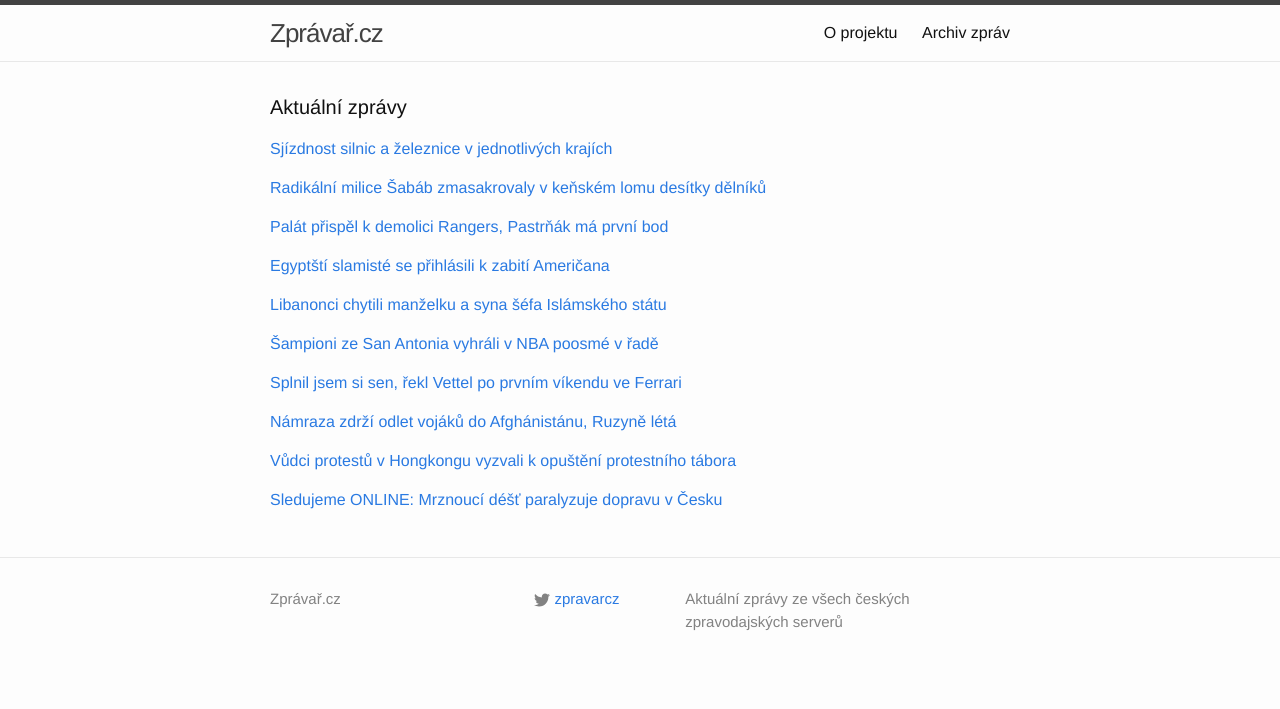
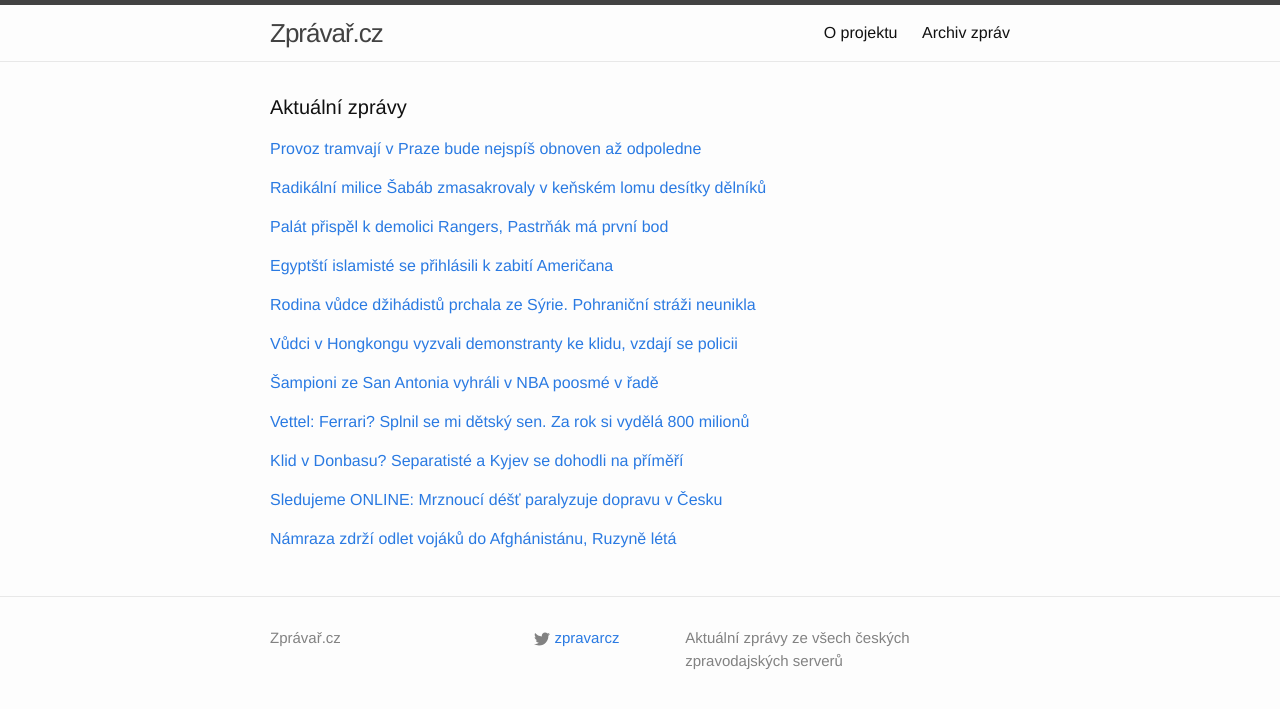
Before and after one commit to adliska/zpravar, a Jekyll site: the page built from index.html, in a window 1280 px wide. Shown: the top 709 px of the page. Built offline with Jekyll 4.4.1, drawn with Linux system fonts in a browser that asks for light colours.

Commit message:
zpravar news update

```diff
--- a/index.html
+++ b/index.html
@@ -5,9 +5,10 @@ layout: default
 <div class="home">
     <h1 class="page-heading">Aktuální zprávy</h1>
 
-<p><a href="javascript:;" onclick="toggle_visibility('zpravy0')">Sjízdnost silnic a železnice v jednotlivých krajích</a></p>
+<p><a href="javascript:;" onclick="toggle_visibility('zpravy0')">Provoz tramvají v Praze bude nejspíš obnoven až odpoledne</a></p>
 <div id="zpravy0" style="display:none">
 <ul>
+<li><a href=http://www.ceskenoviny.cz/zpravy/zpravy/provoz-tramvaji-v-praze-bude-nejspis-obnoven-az-odpoledne/1153869>Provoz tramvají v Praze bude nejspíš obnoven až odpoledne - www.ceskenoviny.cz</a></li>
 <li><a href=http://www.ceskenoviny.cz/zpravy/zpravy/sjizdnost-silnic-a-zeleznice-v-jednotlivych-krajich/1153921>Sjízdnost silnic a železnice v jednotlivých krajích - www.ceskenoviny.cz</a></li>
 <li><a href=http://www.tyden.cz/rubriky/domaci/pocasi/zive-ledovka-a-namraza-vlakovy-kolaps-zasahl-pres-sto-tisic-cestujicich_325931.html>ŽIVĚ: Ledovka a námraza: vlakový kolaps zasáhl přes sto tisíc cestujících - www.tyden.cz</a></li>
 <li><a href=http://www.ceskenoviny.cz/zpravy/zpravy/kvuli-pocasi-kolabuje-zeleznice-problem-zasahl-pres-100-000-lidi/1153847>Kvůli počasí kolabuje železnice, problém zasáhl přes 100.000 lidí - www.ceskenoviny.cz</a></li>
@@ -65,54 +66,61 @@ layout: default
 <li><a href=http://sport.aktualne.cz/palat-prispel-k-demolici-rangers-pastrnak-ma-prvni-bod/r~d122a32479e911e49bec0025900fea04/>Palát přispěl k demolici Rangers, Pastrňák má první bod - sport.aktualne.cz</a></li>
 <li><a href=http://www.tyden.cz/rubriky/sport/hokej/nhl/palat-erat-a-sekac-si-pripsali-gol-pastrnak-slavi-premierovy-bod_325936.html>Palát, Erat a Sekáč si připsali gól, Pastrňák slaví premiérový bod - www.tyden.cz</a></li>
 <li><a href=http://www.denik.cz/hokej/palat-prispel-k-vyhre-tampy-skorovali-take-sekac-a-erat-20141202.html>Palát brankou a přihrávkou přispěl k výhře Tampy, trefili se i Sekáč a Erat - www.denik.cz</a></li>
+<li><a href=http://www.rozhlas.cz/_zprava/cechum-to-v-nhl-palilo-trefili-se-sekac-erat-i-palat--1427235>Čechům to v NHL pálilo. Trefili se Sekáč, Erat i Palát - www.rozhlas.cz</a></li>
 <li><a href=http://hokej.idnes.cz/palat-sekac-a-erat-slavili-gol-d2g-/nhl.aspx?c=A141202_070806_nhl_Mkr>Palát, Sekáč a Erat slavili gól, Pastrňák si připsal premiérový bod - hokej.idnes.cz</a></li>
 <li><a href=http://www.sportovninoviny.cz/zpravy/palat-prispel-k-vyhre-tampy-skorovali-take-sekac-a-erat/1153902>Palát přispěl k výhře Tampy, skórovali také Sekáč a Erat - www.sportovninoviny.cz</a></li>
 <li><a href=http://sport.aktualne.cz/palat-prispel-k-demolici-rangers-trefili-se-i-sekac-a-erat/r~d122a32479e911e49bec0025900fea04/>Palát přispěl k demolici Rangers, trefili se i Sekáč a Erat - sport.aktualne.cz</a></li>
 </ul>
-</div><p><a href="javascript:;" onclick="toggle_visibility('zpravy3')">Egyptští slamisté se přihlásili k zabití Američana</a></p>
+</div><p><a href="javascript:;" onclick="toggle_visibility('zpravy3')">Egyptští islamisté se přihlásili k zabití Američana</a></p>
 <div id="zpravy3" style="display:none">
 <ul>
+<li><a href=http://www.tyden.cz/rubriky/zahranici/afrika/egyptsti-islamiste-se-prihlasili-k-zabiti-americana_325945.html>Egyptští islamisté se přihlásili k zabití Američana - www.tyden.cz</a></li>
 <li><a href=http://www.tyden.cz/rubriky/zahranici/afrika/egyptsti-slamiste-se-prihlasili-k-zabiti-americana_325945.html>Egyptští slamisté se přihlásili k zabití Američana - www.tyden.cz</a></li>
 <li><a href=http://www.ceskenoviny.cz/zpravy/zpravy/islamiste-v-egypte-se-prihlasili-k-zabiti-americkeho-obcana/1153950>Islamisté v Egyptě se přihlásili k zabití amerického občana - www.ceskenoviny.cz</a></li>
 <li><a href=http://www.ceskatelevize.cz/ct24/svet/294215-zabili-jsme-americana-oznamili-radikalove-ze-sinaje-na-twitteru/>Zabili jsme Američana, oznámili radikálové ze Sinaje na Twitteru - www.ceskatelevize.cz</a></li>
 <li><a href=http://echo24.cz/a/iEv2J>Islamisté zavraždili dalšího Američana, tentokrát v Egyptě - echo24.cz</a></li>
 </ul>
-</div><p><a href="javascript:;" onclick="toggle_visibility('zpravy4')">Libanonci chytili manželku a syna šéfa Islámského státu</a></p>
+</div><p><a href="javascript:;" onclick="toggle_visibility('zpravy4')">Rodina vůdce džihádistů prchala ze Sýrie. Pohraniční stráži neunikla </a></p>
 <div id="zpravy4" style="display:none">
 <ul>
+<li><a href=http://www.lidovky.cz/rodina-vudce-dzihadistu-prchala-ze-syrie-armade-na-hranicich-neunikla-12b-/zpravy-svet.aspx?c=A141202_102343_ln_zahranici_msl>Rodina vůdce džihádistů prchala ze Sýrie. Pohraniční stráži neunikla  - www.lidovky.cz</a></li>
 <li><a href=http://zpravy.aktualne.cz/zahranici/libanonci-zadrzeli-manzelku-a-syna-vudce-islamskeho-statu/r~703ee50879fe11e48477002590604f2e/>Libanonci chytili manželku a syna šéfa Islámského státu - zpravy.aktualne.cz</a></li>
 <li><a href=http://www.novinky.cz/zahranicni/blizky-a-stredni-vychod/355144-manzelku-a-syna-chalify-islamskeho-statu-chytili-libanonci.html>Manželku a syna chalífy Islámského státu chytili Libanonci - www.novinky.cz</a></li>
 <li><a href=http://zpravy.idnes.cz/libanon-zatceni-manzelka-syn-bagdadi-dve-/zahranicni.aspx?c=A141202_085811_zahranicni_bse>Libanonští vojáci zatkli manželku a syna vůdce Islámského státu - zpravy.idnes.cz</a></li>
 <li><a href=http://www.ceskenoviny.cz/zpravy/zpravy/libanonci-zadrzeli-manzelku-a-syna-vudce-islamistu-bagdadiho/1153939>Libanonci zadrželi manželku a syna vůdce islamistů Bagdádího - www.ceskenoviny.cz</a></li>
 </ul>
-</div><p><a href="javascript:;" onclick="toggle_visibility('zpravy5')">Šampioni ze San Antonia vyhráli v NBA poosmé v řadě</a></p>
+</div><p><a href="javascript:;" onclick="toggle_visibility('zpravy5')">Vůdci v Hongkongu vyzvali demonstranty ke klidu, vzdají se policii</a></p>
 <div id="zpravy5" style="display:none">
+<ul>
+<li><a href=http://www.novinky.cz/zahranicni/svet/355157-vudci-v-hongkongu-vyzvali-demonstranty-ke-klidu-vzdaji-se-policii.html>Vůdci v Hongkongu vyzvali demonstranty ke klidu, vzdají se policii - www.novinky.cz</a></li>
+<li><a href=http://www.ceskatelevize.cz/ct24/svet/294218-stahnete-se-vyzvalo-studenty-v-hongkongu-hnuti-occupy/>Stáhněte se, vyzvalo studenty v Hongkongu hnutí Occupy - www.ceskatelevize.cz</a></li>
+<li><a href=http://www.ceskenoviny.cz/zpravy/zpravy/vudci-protestu-v-hongkongu-vyzvali-k-opusteni-protestniho-tabora/1153928>Vůdci protestů v Hongkongu vyzvali k opuštění protestního tábora - www.ceskenoviny.cz</a></li>
+<li><a href=http://zpravy.aktualne.cz/zahranici/proti-nasili-vudce-hongkongskych-demonstrantu-drzi-hladovku/r~a76b1e0479fc11e49b26002590604f2e/>Proti násilí. Vůdce hongkongských demonstrantů drží hladovku - zpravy.aktualne.cz</a></li>
+<li><a href=http://www.ceskenoviny.cz/zpravy/zpravy/vudce-hongkongskych-protestu-joshua-wong-zahajil-hladovku/1153928>Vůdce hongkongských protestů Joshua Wong zahájil hladovku - www.ceskenoviny.cz</a></li>
+</ul>
+</div><p><a href="javascript:;" onclick="toggle_visibility('zpravy6')">Šampioni ze San Antonia vyhráli v NBA poosmé v řadě</a></p>
+<div id="zpravy6" style="display:none">
 <ul>
 <li><a href=http://www.denik.cz/ostatni_sport/sampioni-ze-san-antonia-vyhrali-v-nba-poosme-v-rade-20141202.html>Šampioni ze San Antonia vyhráli v NBA poosmé v řadě - www.denik.cz</a></li>
 <li><a href=http://sport.idnes.cz/basketbalova-nba-0kd-/basket.aspx?c=A141202_084736_sport-basket_ald>San Antonio prodloužilo vítěznou sérii a utrpení Philadelphie - sport.idnes.cz</a></li>
 <li><a href=http://sport.aktualne.cz/sampioni-ze-san-antonia-vyhrali-v-nba-poosme-v-rade/r~dd8b7ca079f611e4bdad0025900fea04/>Šampioni ze San Antonia vyhráli v NBA poosmé v řadě - sport.aktualne.cz</a></li>
 <li><a href=http://www.sportovninoviny.cz/zpravy/sampioni-ze-san-antonia-vyhrali-v-nba-poosme-v-rade/1153935>Šampioni ze San Antonia vyhráli v NBA poosmé v řadě - www.sportovninoviny.cz</a></li>
 </ul>
-</div><p><a href="javascript:;" onclick="toggle_visibility('zpravy6')">Splnil jsem si sen, řekl Vettel po prvním víkendu ve Ferrari</a></p>
-<div id="zpravy6" style="display:none">
+</div><p><a href="javascript:;" onclick="toggle_visibility('zpravy7')">Vettel: Ferrari? Splnil se mi dětský sen. Za rok si vydělá 800 milionů</a></p>
+<div id="zpravy7" style="display:none">
 <ul>
+<li><a href=http://www.denik.cz/motorismus/vettel-ferrari-splnil-se-mi-detsky-sen-za-rok-si-vydela-800-milionu-20141202.html>Vettel: Ferrari? Splnil se mi dětský sen. Za rok si vydělá 800 milionů - www.denik.cz</a></li>
 <li><a href=http://sport.aktualne.cz/splnil-jsem-si-sen-rekl-vettel-po-prvnim-vikendu-ve-ferrari/r~10c0b48e79ff11e4a10c0025900fea04/>Splnil jsem si sen, řekl Vettel po prvním víkendu ve Ferrari - sport.aktualne.cz</a></li>
 <li><a href=http://www.tyden.cz/rubriky/sport/formule-1/vettel-poprve-za-volantem-ferrari-splnil-jsem-si-sen_325946.html>Vettel poprvé za volantem ferrari: Splnil jsem si sen - www.tyden.cz</a></li>
 <li><a href=http://www.sportovninoviny.cz/zpravy/splnil-jsem-si-sen-rekl-vettel-po-prvnim-vikendu-ve-ferrari/1153958>Splnil jsem si sen, řekl Vettel po prvním víkendu ve Ferrari - www.sportovninoviny.cz</a></li>
 </ul>
-</div><p><a href="javascript:;" onclick="toggle_visibility('zpravy7')">Námraza zdrží odlet vojáků do Afghánistánu, Ruzyně létá</a></p>
-<div id="zpravy7" style="display:none">
-<ul>
-<li><a href=http://zpravy.e15.cz/byznys/doprava-a-logistika/namraza-zdrzi-odlet-vojaku-do-afghanistanu-ruzyne-leta-1141762>Námraza zdrží odlet vojáků do Afghánistánu, Ruzyně létá - zpravy.e15.cz</a></li>
-<li><a href=http://www.ceskenoviny.cz/zpravy/zpravy/kvuli-namraze-neodleteli-vojaci-do-afghanistanu-ruzyn-leta/1153963>Kvůli námraze neodletěli vojáci do Afghánistánu, Ruzyň létá - www.ceskenoviny.cz</a></li>
-<li><a href=http://zpravy.idnes.cz/cesti-vojaci-do-afghanistanu-neodleteli-f04-/domaci.aspx?c=A141202_090337_domaci_zt>Vojáci mířící do Kábulu uvázli kvůli námraze na letišti v Kbelích - zpravy.idnes.cz</a></li>
-</ul>
-</div><p><a href="javascript:;" onclick="toggle_visibility('zpravy8')">Vůdci protestů v Hongkongu vyzvali k opuštění protestního tábora</a></p>
+</div><p><a href="javascript:;" onclick="toggle_visibility('zpravy8')">Klid v Donbasu? Separatisté a Kyjev se dohodli na příměří</a></p>
 <div id="zpravy8" style="display:none">
 <ul>
-<li><a href=http://www.ceskenoviny.cz/zpravy/zpravy/vudci-protestu-v-hongkongu-vyzvali-k-opusteni-protestniho-tabora/1153928>Vůdci protestů v Hongkongu vyzvali k opuštění protestního tábora - www.ceskenoviny.cz</a></li>
-<li><a href=http://zpravy.aktualne.cz/zahranici/proti-nasili-vudce-hongkongskych-demonstrantu-drzi-hladovku/r~a76b1e0479fc11e49b26002590604f2e/>Proti násilí. Vůdce hongkongských demonstrantů drží hladovku - zpravy.aktualne.cz</a></li>
-<li><a href=http://www.ceskenoviny.cz/zpravy/zpravy/vudce-hongkongskych-protestu-joshua-wong-zahajil-hladovku/1153928>Vůdce hongkongských protestů Joshua Wong zahájil hladovku - www.ceskenoviny.cz</a></li>
+<li><a href=http://www.tyden.cz/rubriky/zahranici/rusko-a-okoli/klid-v-donbasu-separatiste-a-kyjev-se-dohodli-na-primeri_325956.html>Klid v Donbasu? Separatisté a Kyjev se dohodli na příměří - www.tyden.cz</a></li>
+<li><a href=http://zpravy.idnes.cz/luhansk-primeri-0ju-/zahranicni.aspx?c=A141202_101606_zahranicni_bse>V Luhansku zavládne od pátku příměří, souhlasí s tím obě strany - zpravy.idnes.cz</a></li>
+<li><a href=http://www.ceskenoviny.cz/zpravy/zpravy/kyjev-a-separatiste-se-dohodli-na-primeri-v-casti-donbasu/1153967>Kyjev a separatisté se dohodli na příměří v části Donbasu - www.ceskenoviny.cz</a></li>
+<li><a href=http://www.novinky.cz/zahranicni/evropa/355150-kyjev-se-s-povstalci-dohodl-na-primeri-v-luhanske-oblasti.html>Kyjev se s povstalci dohodl na příměří v Luhanské oblasti - www.novinky.cz</a></li>
 </ul>
 </div><p><a href="javascript:;" onclick="toggle_visibility('zpravy9')">Sledujeme ONLINE: Mrznoucí déšť paralyzuje dopravu v Česku</a></p>
 <div id="zpravy9" style="display:none">
@@ -121,4 +129,11 @@ layout: default
 <li><a href=http://www.rozhlas.cz/_zprava/sledujeme-online-mrznouci-dest-paralyzuje-dopravu-v-cesku-nejezdi-desitky-spoju--1427225>Sledujeme ONLINE: Mrznoucí déšť paralyzuje dopravu v Česku. Nejezdí desítky spojů - www.rozhlas.cz</a></li>
 <li><a href=http://www.rozhlas.cz/_zprava/namraza-paralyzovala-vlakovou-dopravu-nevyjedou-desitky-spoju--1427225>Námraza paralyzovala vlakovou dopravu. Nevyjedou desítky spojů - www.rozhlas.cz</a></li>
 </ul>
+</div><p><a href="javascript:;" onclick="toggle_visibility('zpravy10')">Námraza zdrží odlet vojáků do Afghánistánu, Ruzyně létá</a></p>
+<div id="zpravy10" style="display:none">
+<ul>
+<li><a href=http://zpravy.e15.cz/byznys/doprava-a-logistika/namraza-zdrzi-odlet-vojaku-do-afghanistanu-ruzyne-leta-1141762>Námraza zdrží odlet vojáků do Afghánistánu, Ruzyně létá - zpravy.e15.cz</a></li>
+<li><a href=http://www.ceskenoviny.cz/zpravy/zpravy/kvuli-namraze-neodleteli-vojaci-do-afghanistanu-ruzyn-leta/1153963>Kvůli námraze neodletěli vojáci do Afghánistánu, Ruzyň létá - www.ceskenoviny.cz</a></li>
+<li><a href=http://zpravy.idnes.cz/cesti-vojaci-do-afghanistanu-neodleteli-f04-/domaci.aspx?c=A141202_090337_domaci_zt>Vojáci mířící do Kábulu uvázli kvůli námraze na letišti v Kbelích - zpravy.idnes.cz</a></li>
+</ul>
 </div></div>
```
